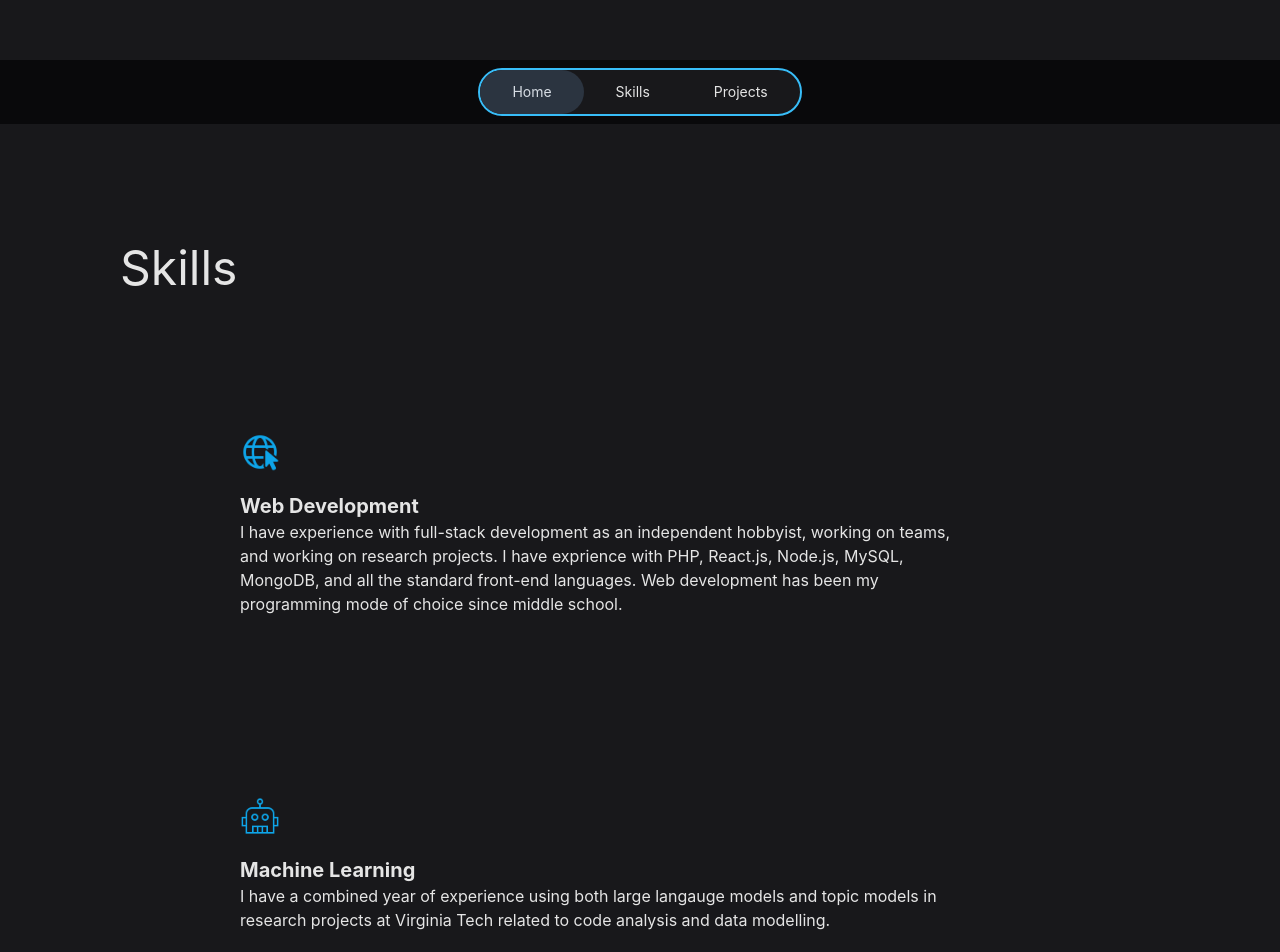
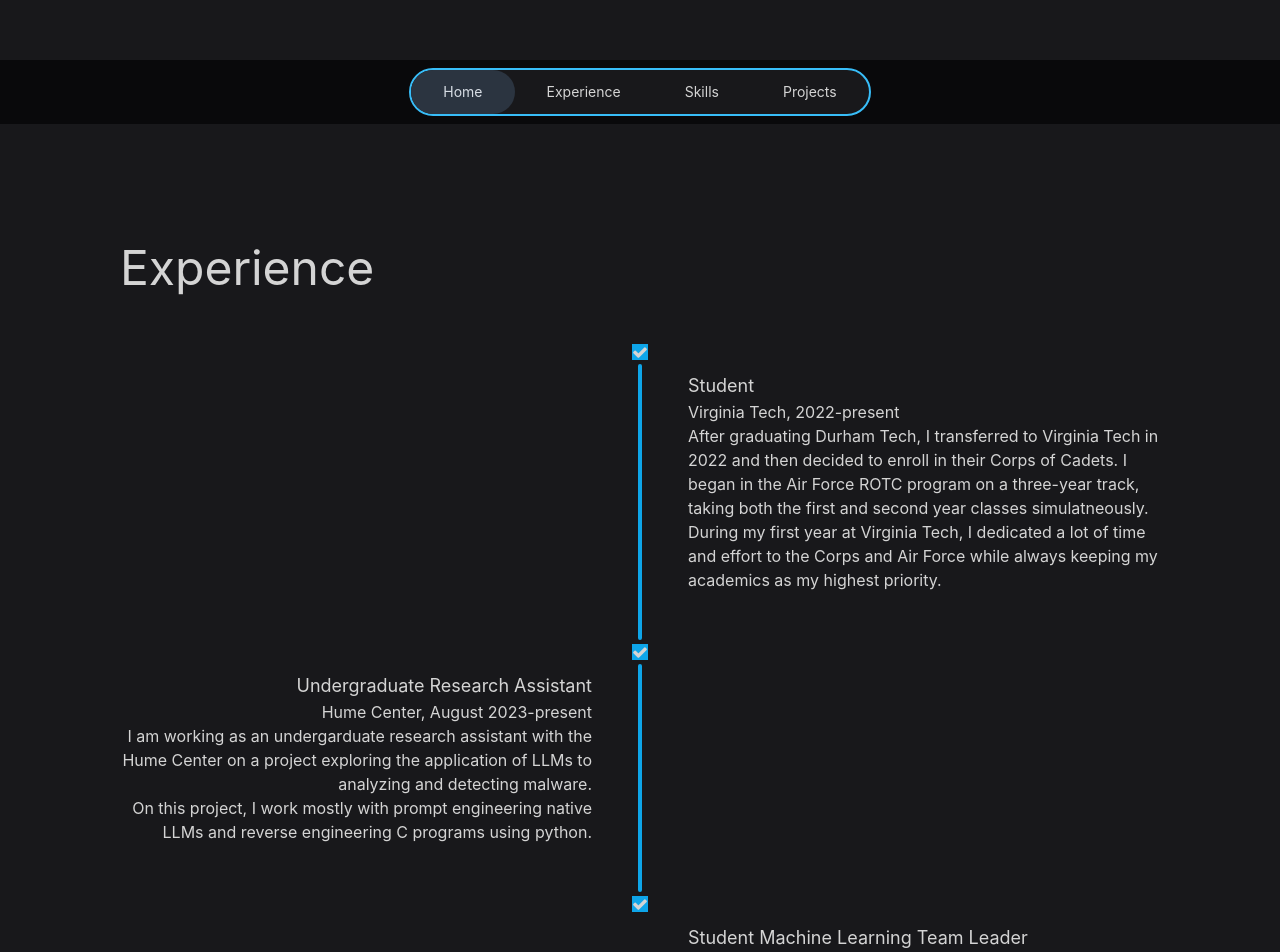
Before and after one commit to spaghety/portfolio, a React (Create React App) app: page / in a window 1280 px wide. Shown: the part 740-1692 px from the top of the page. Built offline with nearby package versions, Linux system fonts and the light colour scheme.

Commit message:
Styling touch-ups
Also changed the title element

```diff
--- a/public/index.html
+++ b/public/index.html
@@ -6,26 +6,8 @@
     <link rel="stylesheet" href="https://cdnjs.cloudflare.com/ajax/libs/font-awesome/4.7.0/css/font-awesome.min.css" />
     <meta name="viewport" content="width=device-width, initial-scale=1" />
     <meta name="theme-color" content="#000000" />
-    <meta
-      name="description"
-      content="Web site created using create-react-app"
-    />
-    <link rel="apple-touch-icon" href="%PUBLIC_URL%/logo192.png" />
-    <!--
-      manifest.json provides metadata used when your web app is installed on a
-      user's mobile device or desktop. See https://developers.google.com/web/fundamentals/web-app-manifest/
-    -->
     <link rel="manifest" href="%PUBLIC_URL%/manifest.json" />
-    <!--
-      Notice the use of %PUBLIC_URL% in the tags above.
-      It will be replaced with the URL of the `public` folder during the build.
-      Only files inside the `public` folder can be referenced from the HTML.
-
-      Unlike "/favicon.ico" or "favicon.ico", "%PUBLIC_URL%/favicon.ico" will
-      work correctly both with client-side routing and a non-root public URL.
-      Learn how to configure a non-root public URL by running `npm run build`.
-    -->
-    <title>React App</title>
+    <title>Phillip Jordan</title>
   </head>
   <body>
     <noscript>You need to enable JavaScript to run this app.</noscript>
--- a/src/App.tsx
+++ b/src/App.tsx
@@ -1,28 +1,12 @@
-import React, { useState, useEffect } from 'react';
-import { Link, Button, Element, Events, animateScroll as scroll, scrollSpy } from 'react-scroll';
+import React from 'react';
+import { Link } from 'react-scroll';
 import './App.css';
 
 function App() {
 
-  const [scrollPosition, setScrollPosition] = useState(0);
-
-  const handleScroll = () => {
-    const position = window.scrollY;
-    setScrollPosition(position);
-    console.log(position)
-  }
-
-  useEffect(() => {
-    window.addEventListener('scroll', handleScroll, { passive: true });
-
-    return () => {
-      window.removeEventListener('scroll', handleScroll);
-    };
-  }, []);
-
   return (
-    <div className="App bg-zinc-900 text-neutral-200">
-      <section id="top">
+    <div className="App bg-zinc-900 text-neutral-300">
+      <section id="top"> {/* HERO SECTION */}
         <div className="hero h-screen">
           <div className="hero-content flex-col lg:flex-row">
             <img src="img/pfp.jpg" className="max-w-sm rounded-lg shadow-2x1" alt="Me" />
@@ -35,12 +19,56 @@ function App() {
       </section>
       <div className="navbar-center bg-zinc-950 text-xs p-2 sticky top-0 z-50">
         <ul className="menu menu-horizontal p-0 border-solid border-2 rounded-full border-sky-400 p-0 bg-zinc-900">
-          <li><Link activeClass="active" smooth spy to="top" className="rounded-full p-3 px-8">Home</Link></li>
-          <li><Link activeClass="active" smooth spy to="skills" className="rounded-full p-3 px-8">Skills</Link></li>
-          <li><Link activeClass="active" smooth spy to="projects" className="rounded-full p-3 px-8">Projects</Link></li>
+          <li><Link activeClass="active" smooth spy to="top" className="rounded-full p-3 px-4 lg:px-8">Home</Link></li>
+          <li><Link activeClass="active" smooth spy to="experience" className="rounded-full p-3 px-4 lg:px-8">Experience</Link></li>
+          <li><Link activeClass="active" smooth spy to="skills" className="rounded-full p-3 px-4 lg:px-8">Skills</Link></li>
+          <li><Link activeClass="active" smooth spy to="projects" className="rounded-full p-3 px-4 lg:px-8">Projects</Link></li>
         </ul>
       </div>
-      <section id="skills">
+      <section id="experience">
+        <div className="lg:p-20 p-10 text-left">
+          <h1 className="text-5xl lg:m-10">Experience</h1>
+          <ul className="timeline timeline-snap-icon max-md:timeline-compact timeline-vertical">
+            <li>
+              <div className="timeline-middle">
+                <i className="fa fa-check bg-sky-500"></i>
+              </div>
+              <div className="timeline-end m-10">
+                <div className="text-lg text-bold">Student</div>
+                <div className="text-md">Virginia Tech, 2022-present</div>
+                After graduating Durham Tech, I transferred to Virginia Tech in 2022 and then decided to enroll in their Corps of Cadets. I began in the Air Force ROTC program on a three-year track, taking both the first and second year classes simulatneously.<br />
+                During my first year at Virginia Tech, I dedicated a lot of time and effort to the Corps and Air Force while always keeping my academics as my highest priority.
+              </div>
+              <hr className="bg-sky-500" />
+            </li>
+            <li>
+              <hr className="bg-sky-500" />
+              <div className="timeline-start md:text-end m-10">
+                <div className="text-lg text-bold">Undergraduate Research Assistant</div>
+                <div className="text-md">Hume Center, August 2023-present</div>
+                I am working as an undergarduate research assistant with the Hume Center on a project exploring the application of LLMs to analyzing and detecting malware.<br />
+                On this project, I work mostly with prompt engineering native LLMs and reverse engineering C programs using python.
+              </div>
+              <div className="timeline-middle">
+                <i className="fa fa-check bg-sky-500"></i>
+              </div>
+              <hr className="bg-sky-500" />
+            </li>
+            <li>
+              <hr className="bg-sky-500" />
+              <div className="timeline-middle">
+                <i className="fa fa-check bg-sky-500"></i>
+              </div>
+              <div className="timeline-end m-10">
+                <div className="text-lg text-bold">Student Machine Learning Team Leader</div>
+                <div className="text-md">Virginia Tech Undergraduate Research CS, January 2024-present</div>
+                {"t"}I am working as the AI/ML team leader for a VTURCS research project with the objective of creating a diary study platform that allows administrators to analyze user entries with AI-powered topic modelling.
+              </div>
+            </li>
+          </ul>
+        </div>
+      </section>
+      <section id="skills"> {/* SKILLS SECTION */}
         <div className="lg:p-20 p-10 text-left">
           <h1 className="text-5xl lg:m-10">Skills</h1>
           <div className="card lg:mx-20 lg:p-20 lg:w-4/5">
@@ -55,33 +83,36 @@ function App() {
           </div>
         </div>
       </section>
-      <section id="projects">
+      <section id="projects"> {/* PROJECTS SECTION */}
         <div className="lg:p-20 text-left grid">
           <h1 className="text-5xl lg:m-10">Projects</h1>
           <div className="card lg:card-side lg:m-20 m-5 my-10 lg:w-4/5 bg-zinc-800 shadow-xl">
-            <img className="h-80 lg:h-auto lg:w-80 flex-none rounded-t lg:rounded-t-none lg:rounded-l overflow-hidden" src="/img/demos/comma.png" />
+            <img className="h-80 lg:h-auto lg:w-80 flex-none rounded-t lg:rounded-t-none lg:rounded-l overflow-hidden" src="/img/demos/comma.png" alt="Comma Application" />
             <div className="card-body">
               <h2 className="card-title">Comma App</h2>
               <p>Comma is a women's health reminder app originally designed to help women track birth control. Originally made as a submission for Hackviolet Spring 2024 at Virginia Tech.</p>
-              <a href="https://github.com/CommaHackViolet/commapp" className="btn rounded-full hover:bg-sky-400 hover:text-zinc-900 w-fit" target="_blank">View on Github</a>
+              <a href="https://github.com/CommaHackViolet/commapp" className="btn rounded-full hover:bg-sky-400 hover:text-zinc-900 w-fit" target="_blank" rel="noreferrer">View on Github</a>
             </div>
           </div>
           <div className="card lg:card-side lg:m-20 m-5 my-10 lg:w-4/5 bg-zinc-800 shadow-xl">
-            <img className="h-80 lg:h-auto lg:w-80 flex-none rounded-t lg:rounded-t-none lg:rounded-l overflow-hidden" src="/img/demos/vturcsds.png" />
+            <img className="h-80 lg:h-auto lg:w-80 flex-none rounded-t lg:rounded-t-none lg:rounded-l overflow-hidden" src="/img/demos/vturcsds.png" alt="Diary Study Web App Wireframe" />
             <div className="card-body">
               <h2 className="card-title">VTURCS Diary Study Web App</h2>
               <p>I am working as the machine learning team lead on a research project at Virginia Tech focusing on analyzing diary studies and discussions using AI-powered topic modelling and data visualization.</p>
-              <a href="https://github.com/wilhelmthegreat/diarystudyvt" className="btn rounded-full hover:bg-sky-400 hover:text-zinc-900 w-fit" target="_blank">View on Github</a>
+              <a href="https://github.com/wilhelmthegreat/diarystudyvt" className="btn rounded-full hover:bg-sky-400 hover:text-zinc-900 w-fit" target="_blank" rel="noreferrer">View on Github</a>
             </div>
           </div>
         </div>
       </section>
-      <footer className="footer footer-center p-10 bg-zinc-950 text-base-content rounded">
+      <footer className="footer footer-center p-10 bg-zinc-950 text-base-content rounded"> {/* FOOTER */}
         <nav>
           <div className="grid grid-flow-col gap-4 text-xl">
-            <a href="https://linkedin.com/in/phillip-a-jordan" target="_blank"><i className="fa fa-linkedin"></i></a>
-            <a href="https://github.com/spaghety" target="_blank"><i className="fa fa-github"></i></a>
-            <a href="/resume.pdf" target="_blank"><i className="fa fa-file"></i></a>
+            <a href="https://linkedin.com/in/phillip-a-jordan" target="_blank" rel="noreferrer"><i className="fa fa-linkedin"></i></a>
+            <a href="https://github.com/spaghety" target="_blank" rel="noreferrer"><i className="fa fa-github"></i></a>
+            <a href="/resume.pdf" target="_blank" rel="noreferrer"><i className="fa fa-file"></i></a>
+          </div>
+          <div className="grid grid-flow-col gap-4 text-xl mt-2">
+            <p className="text-sm">email: phillip.a.jordan@gmail.com</p>
           </div>
         </nav>
       </footer>
```
